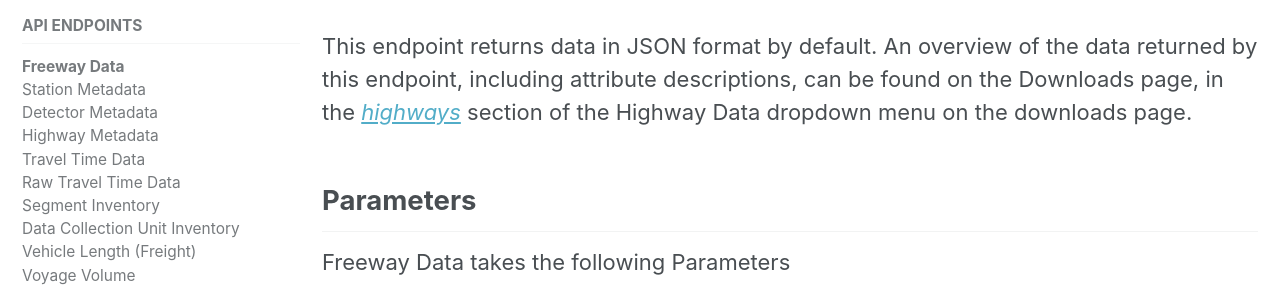
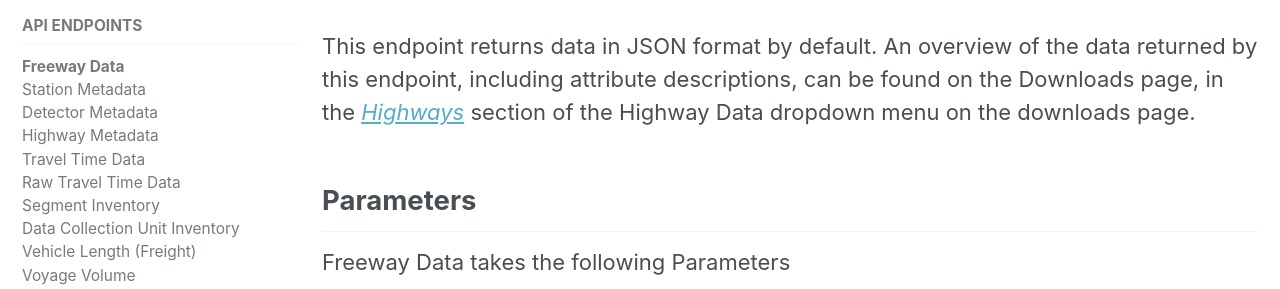
Before and after one commit to adus/portal-documentation, a Jekyll site: the page built from _documents/freewaydata.md, in a window 1280 px wide and 900 px high, scrolled down 321 px. Shown: the part 161-450 px from the top of the window. Built offline with Jekyll 4.4.1, drawn with Linux system fonts in a browser that asks for light colours; nearby versions of some CDN libraries.

```diff
--- a/_documents/freewaydata.md
+++ b/_documents/freewaydata.md
@@ -7,7 +7,7 @@ Due to the quantity of data available, API calls to this endpoint must be constr
 
 Valid resolutions for this endpoint are 20 seconds, 5 minutes, 15 minutes, 1 hour, and 1 day. If not specified, the default resolution is 1 hour.
 
-This endpoint returns data in JSON format by default. An overview of the data returned by this endpoint, including attribute descriptions, can be found on the Downloads page, in the [_highways_]({{ site.url }}{{ site.baseurl }}/documents/downloads/) section of the Highway Data dropdown menu on the downloads page.
+This endpoint returns data in JSON format by default. An overview of the data returned by this endpoint, including attribute descriptions, can be found on the Downloads page, in the [_Highways_]({{ site.url }}{{ site.baseurl }}/documents/downloads/) section of the Highway Data dropdown menu on the downloads page.
 
 ## Parameters
 Freeway Data takes the following Parameters
```
